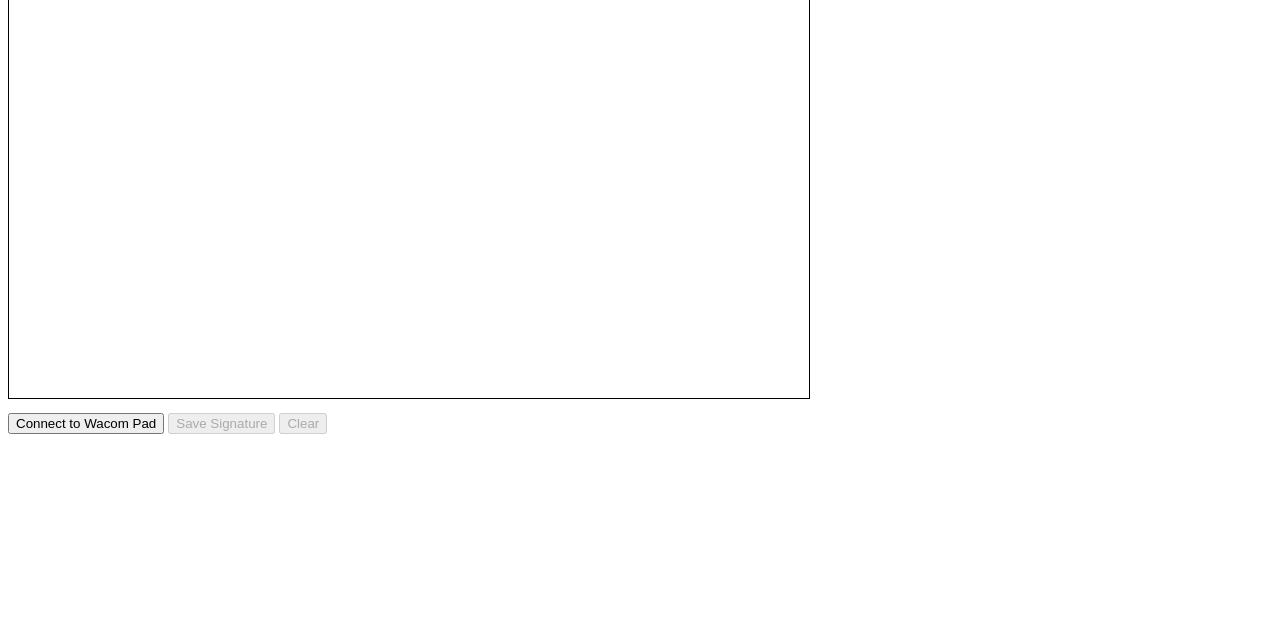
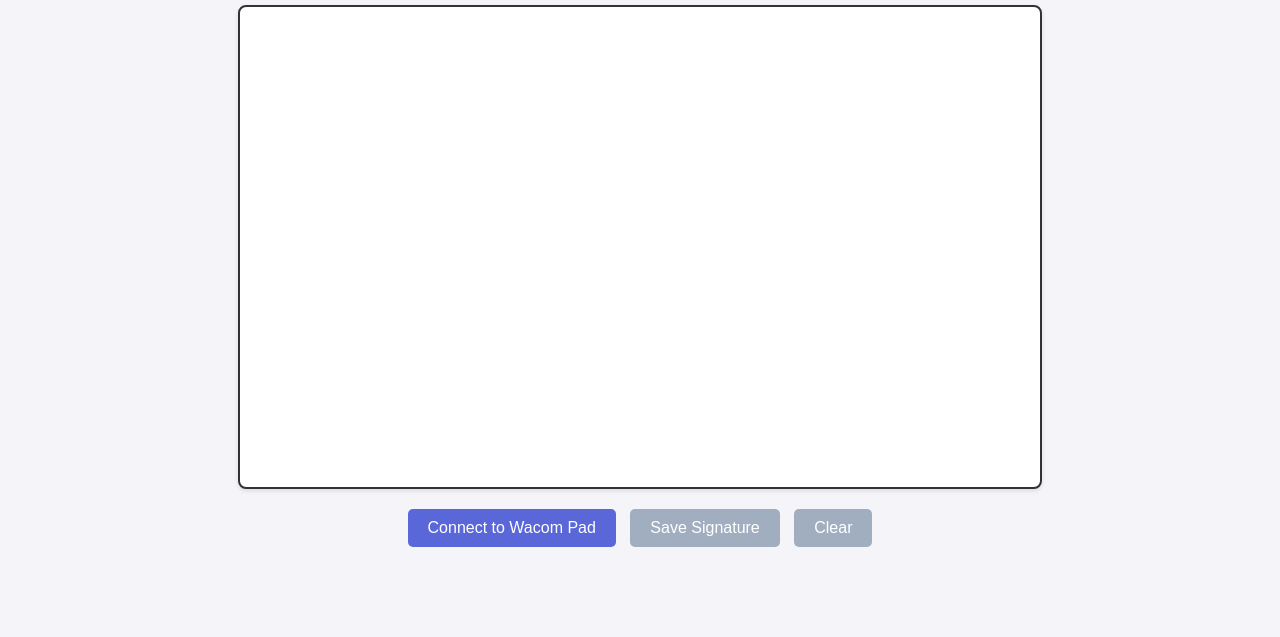
Before and after one commit to Tshodi45/WebSigning, a plain HTML site: page WebSignIn.html in a window 1280 px wide. Shown: the part 163-800 px from the top of the page. Drawn offline with Linux system fonts and the light colour scheme.

Commit message:
Update WebSignIn.html
Added CSS to the HTML page/interface to make it uniform and presentable.

```diff
--- a/WebSignIn.html
+++ b/WebSignIn.html
@@ -5,8 +5,53 @@
     <meta name="viewport" content="width=device-width, initial-scale=1.0">
     <title>Wacom Signature Capture</title>
     <style>
-        canvas { border: 1px solid black; }
-        #controls { margin-top: 10px; }
+        body {
+            font-family: Arial, sans-serif;
+            display: flex;
+            flex-direction: column;
+            align-items: center;
+            justify-content: center;
+            height: 100vh;
+            margin: 0;
+            background-color: #f4f4f9;
+        }
+
+        h1 {
+            color: #333;
+            margin-bottom: 20px;
+        }
+
+        canvas {
+            border: 2px solid #333;
+            border-radius: 8px;
+            background-color: #fff;
+            box-shadow: 0 2px 4px rgba(0, 0, 0, 0.1);
+        }
+
+        #controls {
+            margin-top: 20px;
+        }
+
+        button {
+            font-size: 16px;
+            padding: 10px 20px;
+            margin: 0 5px;
+            border: none;
+            border-radius: 5px;
+            background-color: #5a67d8;
+            color: #fff;
+            cursor: pointer;
+            transition: background-color 0.3s ease;
+        }
+
+        button:disabled {
+            background-color: #a0aec0;
+            cursor: not-allowed;
+        }
+
+        button:hover:not(:disabled) {
+            background-color: #4c51bf;
+        }
     </style>
 </head>
 <body>
@@ -17,7 +62,6 @@
         <button id="saveSignature" disabled>Save Signature</button>
         <button id="clearCanvas" disabled>Clear</button>
     </div>
-
     <script>
         // Wacom STU-540 WebHID Driver
         function WacomStu540() {
```
